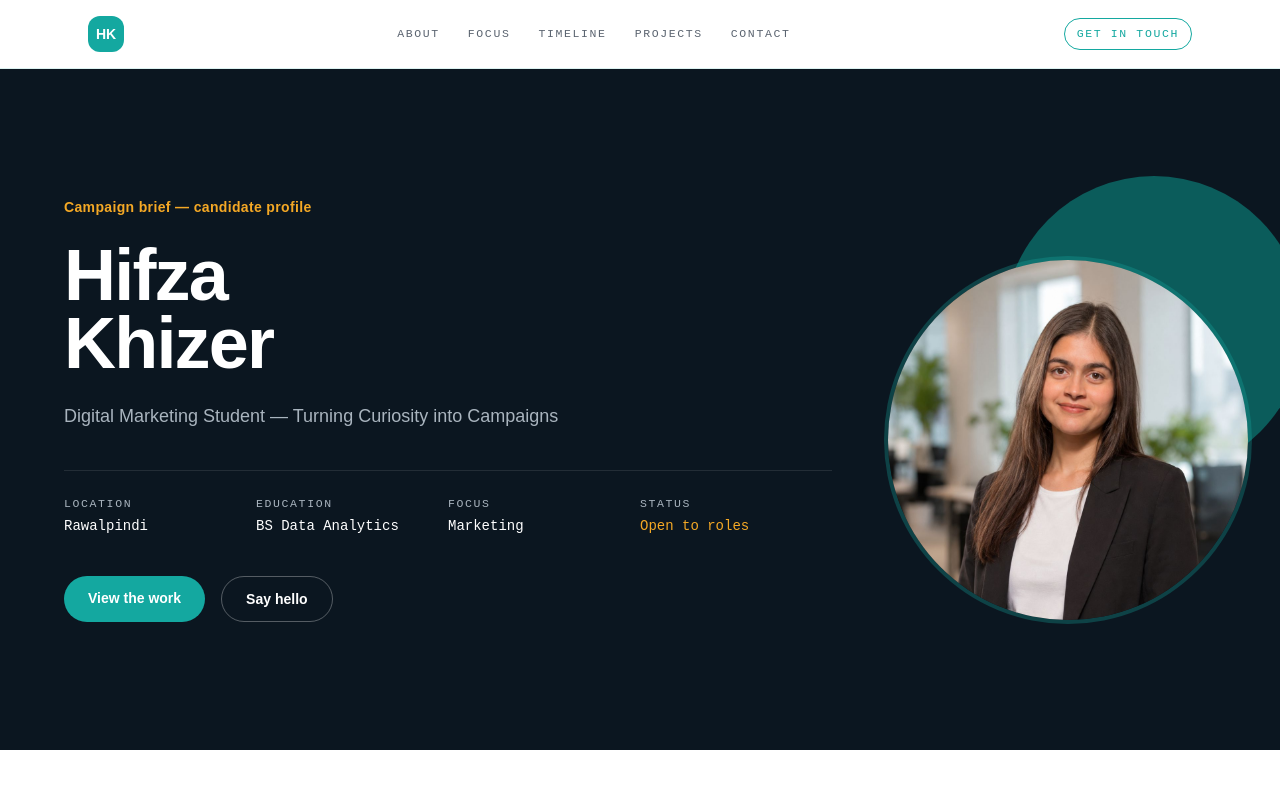
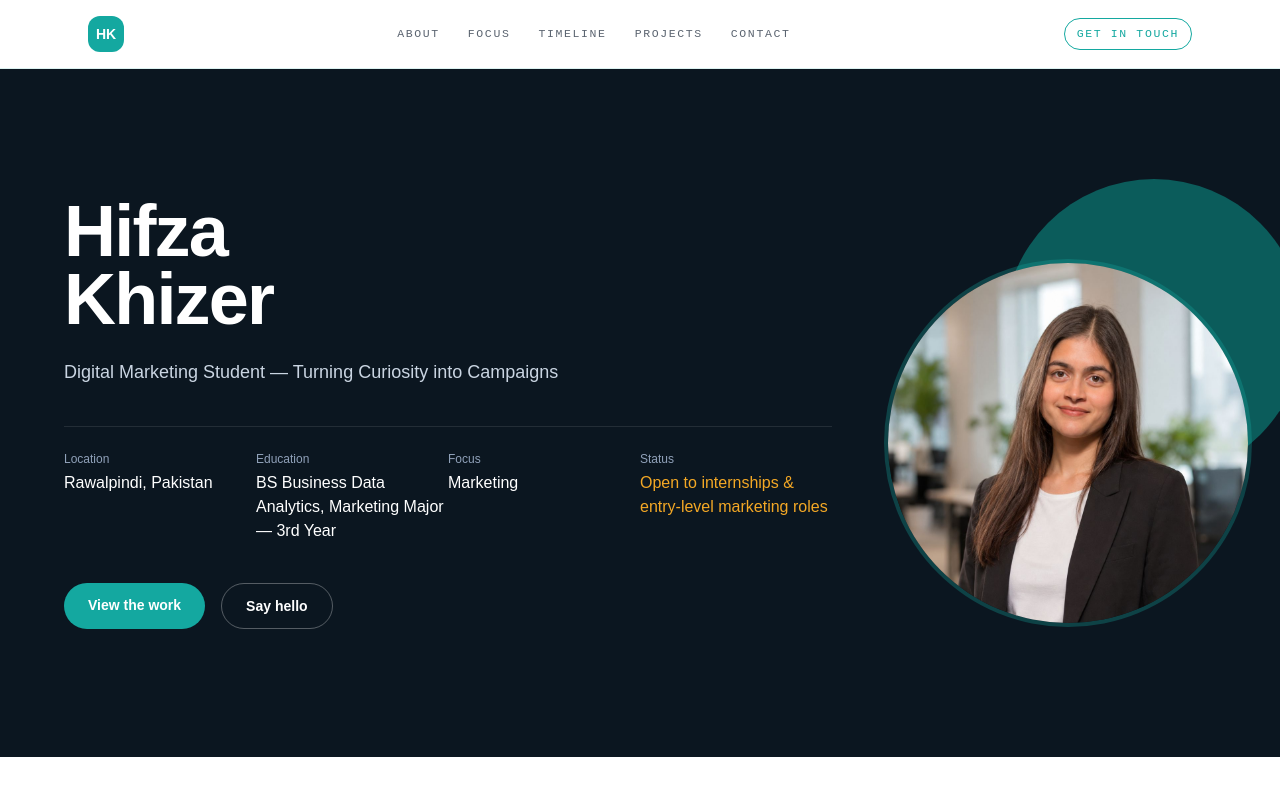
Before and after one commit to hifzakhizer01-dot/hifza-khizer, a Next.js app: page / in a window 1280 px wide. Shown: the top 800 px of the page. Built offline with nearby package versions, Linux system fonts and the light colour scheme.

Commit message:
Refactor Hero component to split name into parts

```diff
--- a/src/components/Hero.tsx
+++ b/src/components/Hero.tsx
@@ -1,13 +1,21 @@
-import { profile } from "@/data/content";
 import Image from "next/image";
 import Link from "next/link";
+import { profile } from "@/data/content";
 
 export default function Hero() {
+  // Splits "Hifza Khizer" into two stacked lines for the big heading
+  const nameParts = profile.name.split(" ");
+  const firstName = nameParts[0];
+  const lastName = nameParts.slice(1).join(" ");
+
   return (
     <section className="relative overflow-hidden bg-brand-navy px-6 py-24 lg:px-16 lg:py-32">
+      {/* Decorative teal circles — contained, no overflow/clipping */}
       <div className="pointer-events-none absolute right-0 top-1/2 hidden -translate-y-1/2 lg:block">
         <div className="relative h-[420px] w-[420px]">
+          {/* Back circle, peeking out for depth */}
           <div className="absolute -right-6 -top-6 h-[300px] w-[300px] rounded-full bg-brand-teal-dark/60" />
+          {/* Front circle holding the photo */}
           <div className="absolute bottom-0 right-8 h-[360px] w-[360px] overflow-hidden rounded-full ring-4 ring-brand-teal/30">
             <Image
               src={profile.heroImage}
@@ -21,43 +29,52 @@ export default function Hero() {
       </div>
 
       <div className="relative z-10 mx-auto max-w-3xl lg:mx-0">
-        <p className="text-sm font-semibold tracking-wide text-brand-orange">
-          Campaign brief — candidate profile
-        </p>
-
-        <h1 className="mt-6 text-6xl font-extrabold leading-[0.95] tracking-tight text-brand-white lg:text-7xl">
-          Hifza
+        <h1 className="text-6xl font-extrabold leading-[0.95] tracking-tight text-white lg:text-7xl">
+          {firstName}
           <br />
-          Khizer
+          {lastName}
         </h1>
 
-        <p className="mt-6 max-w-xl text-lg text-brand-dark-muted">
+        <p className="mt-6 max-w-xl text-lg text-slate-300">
           {profile.tagline}
         </p>
 
-        <div className="mt-10 grid grid-cols-2 gap-y-6 border-t border-brand-white/10 pt-6 sm:grid-cols-4">
-          <Field label="Location" value={profile.location.split(",")[0]} />
-          <Field label="Education" value="BS Data Analytics" />
-          <Field label="Focus" value="Marketing" />
-          <Field label="Status" value="Open to roles" accent />
+        <div className="mt-10 grid grid-cols-2 gap-y-6 border-t border-white/10 pt-6 sm:grid-cols-4">
+          <div>
+            <p className="text-xs text-slate-400">Location</p>
+            <p className="mt-1 font-medium text-white">{profile.location}</p>
+          </div>
+          <div>
+            <p className="text-xs text-slate-400">Education</p>
+            <p className="mt-1 font-medium text-white">{profile.education}</p>
+          </div>
+          <div>
+            <p className="text-xs text-slate-400">Focus</p>
+            <p className="mt-1 font-medium text-white">Marketing</p>
+          </div>
+          <div>
+            <p className="text-xs text-slate-400">Status</p>
+            <p className="mt-1 font-medium text-brand-orange">{profile.status}</p>
+          </div>
         </div>
 
         <div className="mt-10 flex flex-wrap gap-4">
           <Link
             href="#projects"
-            className="rounded-full bg-brand-teal px-6 py-3 text-sm font-semibold text-brand-white transition hover:bg-brand-teal-dark"
+            className="rounded-full bg-brand-teal px-6 py-3 text-sm font-semibold text-white transition hover:bg-brand-teal-dark"
           >
             View the work
           </Link>
           <Link
             href="#contact"
-            className="rounded-full border border-brand-white/30 px-6 py-3 text-sm font-semibold text-brand-white transition hover:border-brand-white"
+            className="rounded-full border border-white/30 px-6 py-3 text-sm font-semibold text-white transition hover:border-white"
           >
             Say hello
           </Link>
         </div>
       </div>
 
+      {/* Mobile photo — shown below text instead of floating right */}
       <div className="relative z-10 mx-auto mt-12 h-64 w-64 overflow-hidden rounded-full ring-4 ring-brand-teal/30 lg:hidden">
         <Image
           src={profile.heroImage}
@@ -69,26 +86,3 @@ export default function Hero() {
     </section>
   );
 }
-
-function Field({
-  label,
-  value,
-  accent,
-}: {
-  label: string;
-  value: string;
-  accent?: boolean;
-}) {
-  return (
-    <div>
-      <p className="field-label text-brand-dark-muted">{label}</p>
-      <p
-        className={`mt-1 font-mono text-sm ${
-          accent ? "text-brand-orange" : "text-brand-white"
-        }`}
-      >
-        {value}
-      </p>
-    </div>
-  );
-}
```
